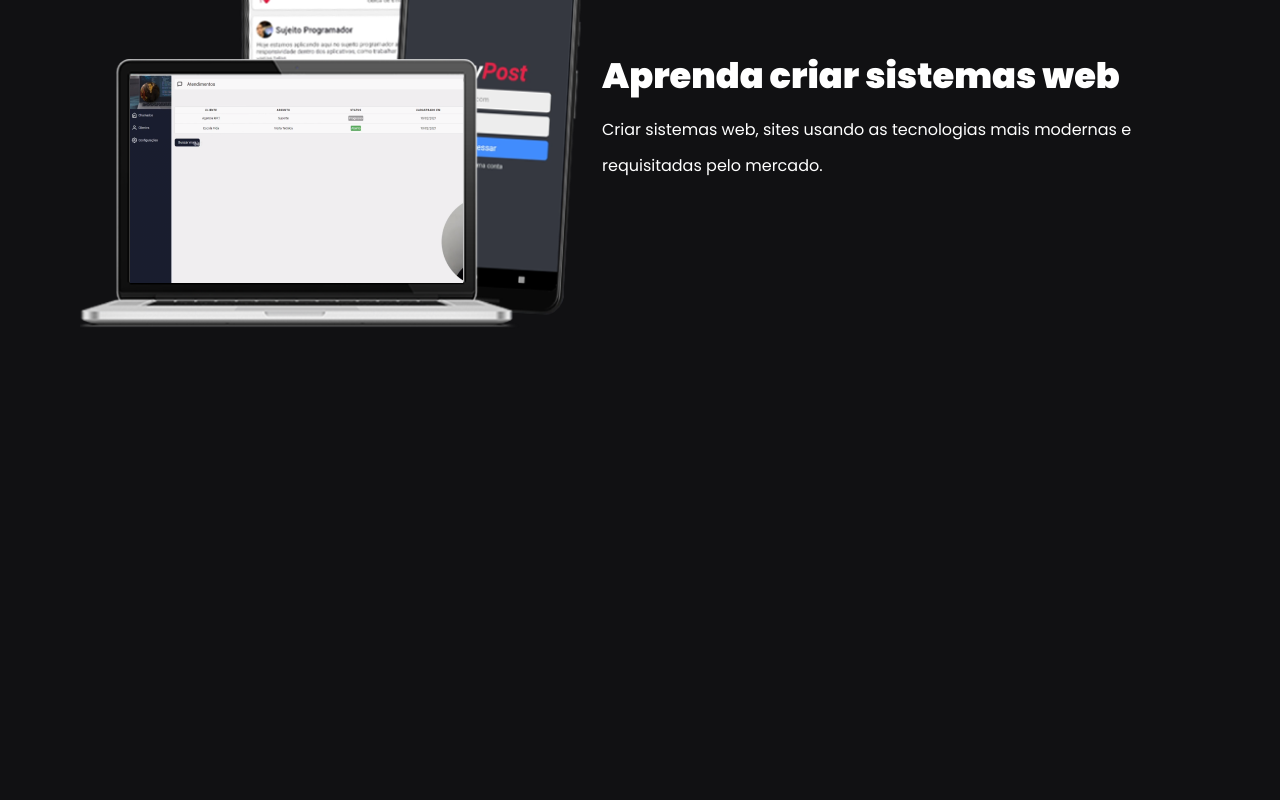
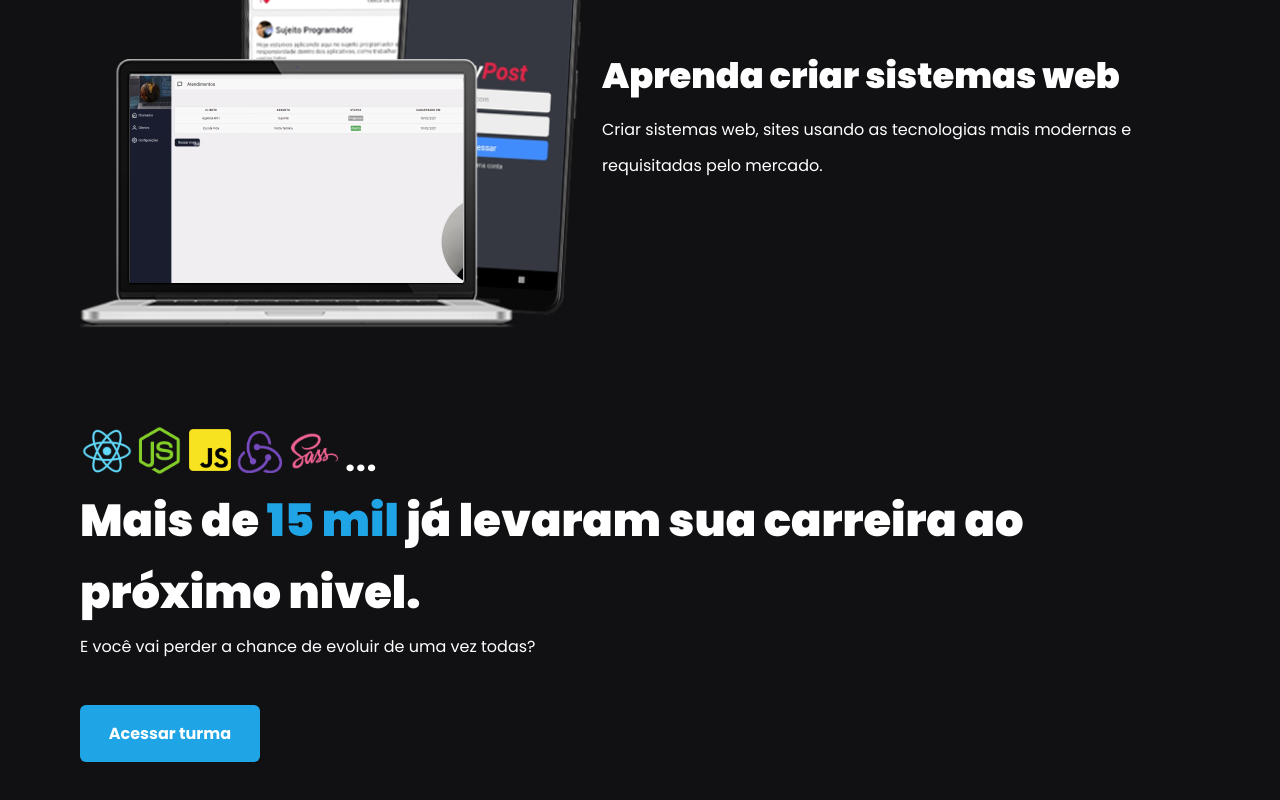
Before and after one commit to markilha/sujeito, a Next.js app: page / in a window 1280 px wide. Shown: the part 1697-2497 px from the top of the page. Before the commit the page ends 2114 px from the top, so only its background shows below. Built offline with nearby package versions, Linux system fonts and the light colour scheme.

Commit message:
Criando footer

```diff
--- a/src/pages/index.tsx
+++ b/src/pages/index.tsx
@@ -1,5 +1,7 @@
 import Head from 'next/head';
 import styles from '../styles/home.module.scss';
+import Image from 'next/image';
+import techsImage from '../../public/images/techs.svg';
 
 export default function Home() {
   return (
@@ -46,6 +48,19 @@
             <span>Criar sistemas web, sites usando as tecnologias mais modernas e requisitadas pelo mercado.</span>
           </section>
         </div>
+
+        <div className={styles.nextLevelContent}>
+          <Image quality={100} src={techsImage} alt="Tecnologias" />
+          <h2>Mais de <span className={styles.alunos}>15 mil</span> já levaram sua carreira ao próximo nivel.</h2>
+          <span>E você vai perder a chance de evoluir de uma vez todas?</span>
+          <a>
+            <button>
+            Acessar turma
+            </button>
+          </a>
+        </div>
+
+
       </main>
     </>
   )
--- a/src/styles/home.module.scss
+++ b/src/styles/home.module.scss
@@ -84,3 +84,42 @@
       color: var(--white);
     }
   }
+
+  .nextLevelContent{
+    max-width:1120px;
+    margin: 6rem auto;
+    display: flex;
+    align-items: flex-start;
+    justify-content: space-between;
+    flex-direction: column;
+
+    h2{
+      font-size: 2.8rem;
+      line-height: 4.5rem;
+      font-weight: 900;
+      color: var(--white);
+
+      span{
+        font-size: 2.8rem;
+        line-height:4.5rem;
+        font-weight: 900;
+        color: var(--blue-900);
+      }
+    }
+    span{
+      font-size: 1rem;
+      line-height:2.25rem;
+      color: var(--white);
+    }
+
+    button{
+      background-color: var(--blue-900);
+      border: 0;
+      padding: 1rem 1.8rem;
+      margin-top: 2.5rem;
+      border-radius: 6px;
+      color: var(--white);
+      font-weight: bold;
+
+    }
+  }
```
Lines whose indentation alone changed are shown as unchanged.
